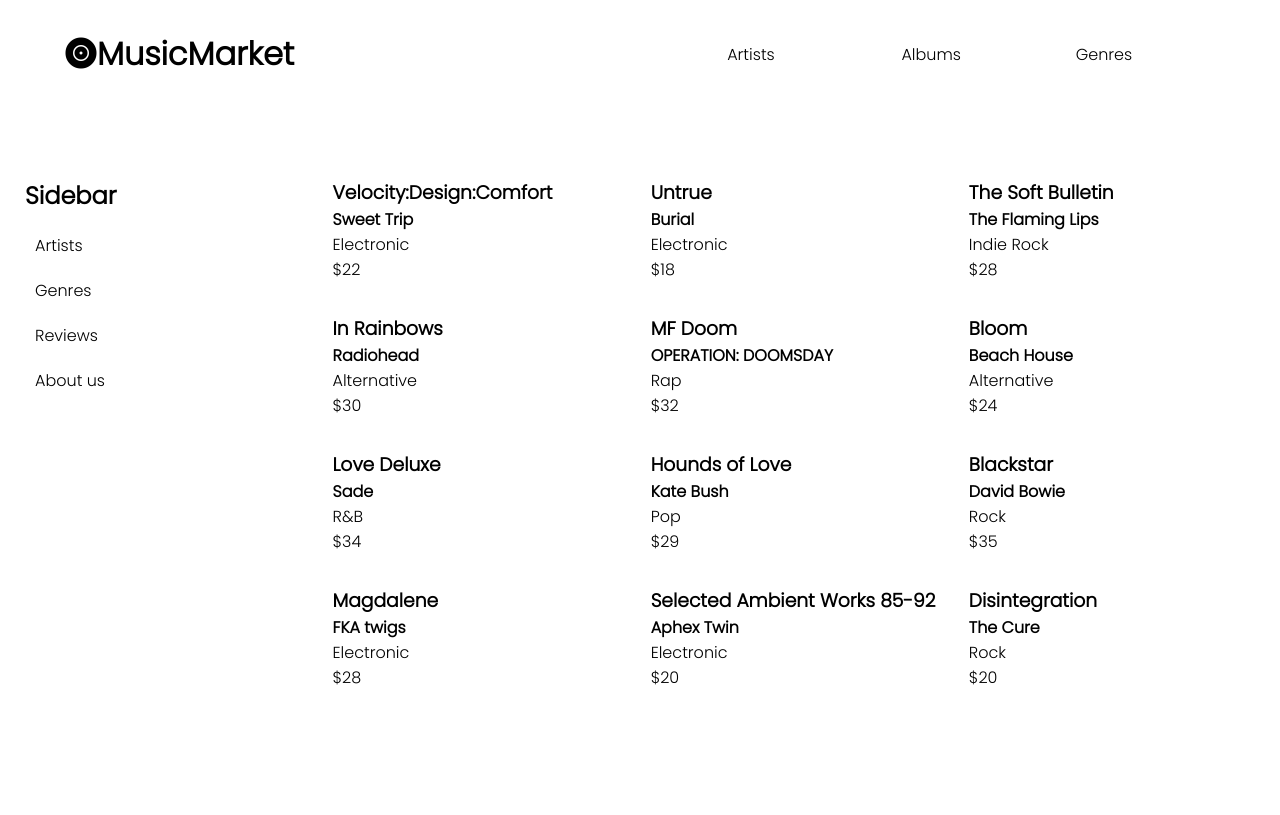
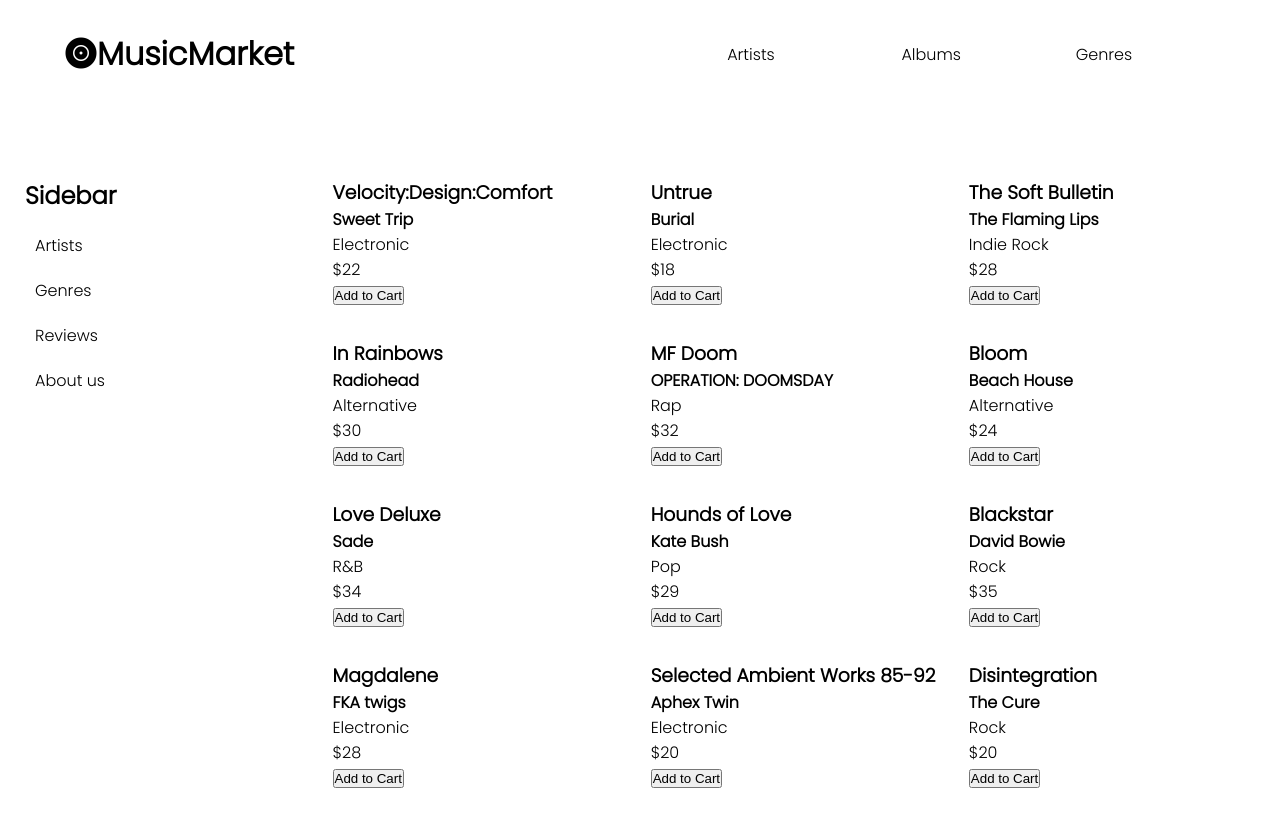
Before and after one commit to Bibraj96/MusicMarket, a React (Create React App) app: page / in a window 1280 px wide. Built offline with nearby package versions, Linux system fonts and the light colour scheme.

Commit message:
insert add to cart button with onClick Event

```diff
--- a/src/components/Album.js
+++ b/src/components/Album.js
@@ -1,5 +1,5 @@
 
-const Album = ({ title, artist, genre, price }) => {
+const Album = ({ title, artist, genre, price, onAddToCartClick }) => {
 
   return (
     <div className="album-item">
@@ -7,6 +7,7 @@
       <h4 className="album-artist">{artist}</h4>
       <p className="album-genre">{genre}</p>
       <p className="album-price">${price}</p>
+      <button className="btn add-to-cart" onClick={onAddToCartClick}>Add to Cart</button>
     </div>
   )
 }
```
Also changed, not shown: 1 other file (tests, documents, lock files or other folders).
